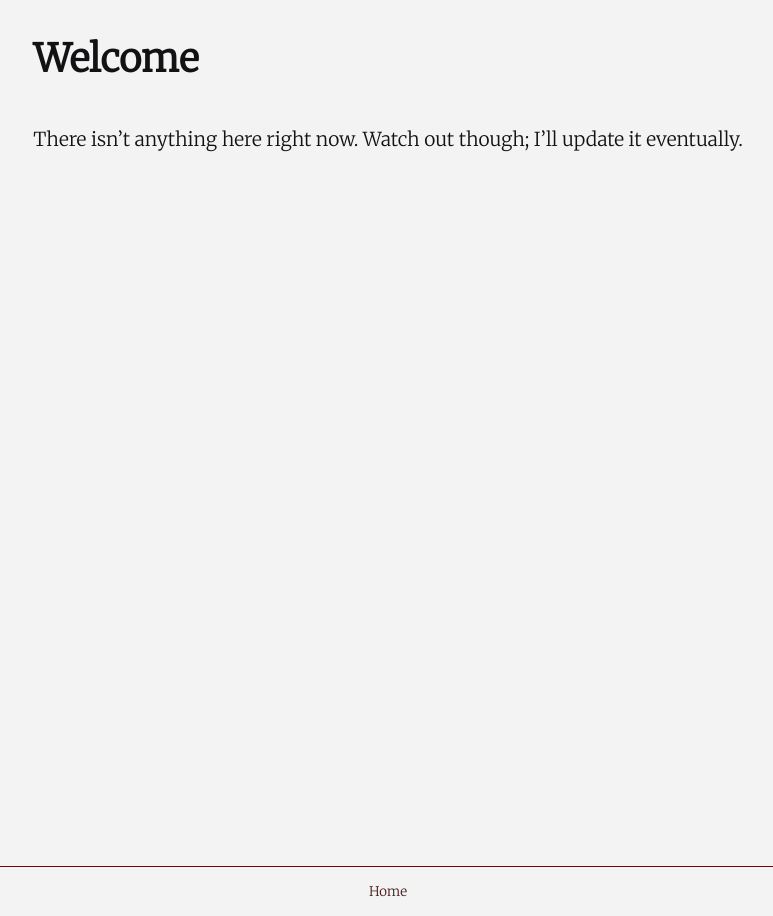
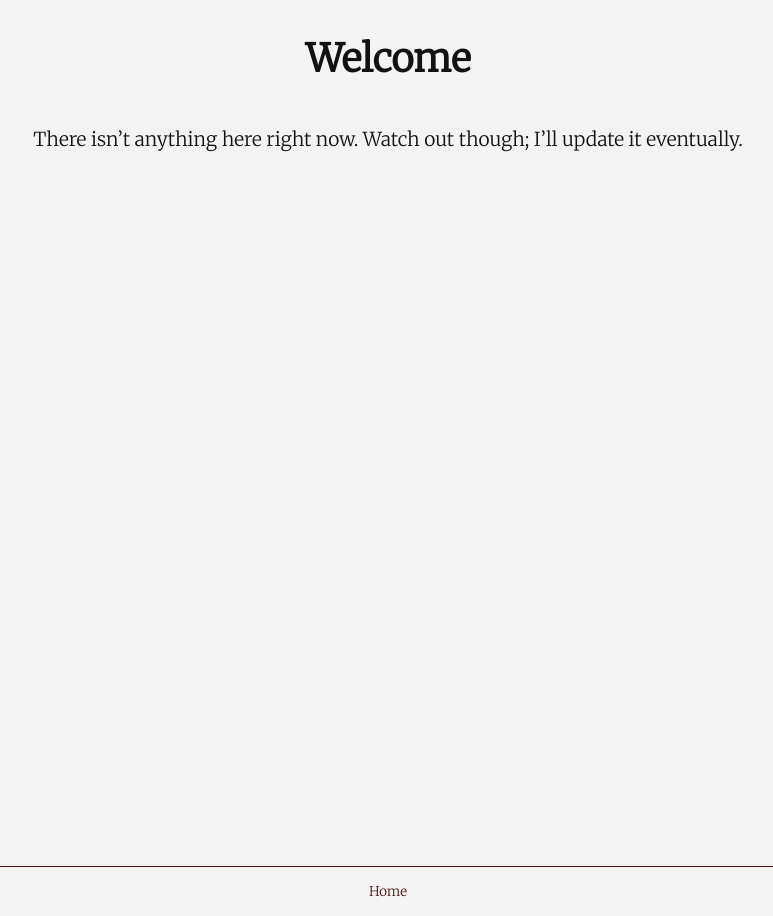
Before and after one commit to cincospenguinos/Blog, a Jekyll site: the page built from _posts/2020-05-24-welcome.markdown, in a window 1280 px wide. Shown: the whole page, without its empty margins (252-1025 px from the left). Built offline with Jekyll 4.4.1, drawn with Linux system fonts in a browser that asks for light colours.

Commit message:
Fix styling issues around posts

```diff
--- a/_layouts/post.html
+++ b/_layouts/post.html
@@ -8,13 +8,17 @@
 	<body>
 		<div class="content">
 			<div class="header">
+				<div class="header-link">
 					{% if page.previous %}
 						<a href="{{ site.baseurl }}{{ page.previous.url }}">Previous post</a>
 					{% endif %}
+				</div>
 				<h1>{{ page.title }}</h1>
+				<div class="header-link">
 					{% if page.next %}
 						<a href="{{ site.baseurl }}{{ page.next.url }}">Next post</a>
 					{% endif %}
+				</div>
 			</div>
 			{{ content }}
 		</div>
--- a/assets/css/post.css
+++ b/assets/css/post.css
@@ -15,6 +15,10 @@
 	align-items: center;
 }
 
+.header-link {
+    min-width: 90px;
+}
+
 .header a {
 	font-size: small;
 }
```
Lines whose indentation alone changed are shown as unchanged.
